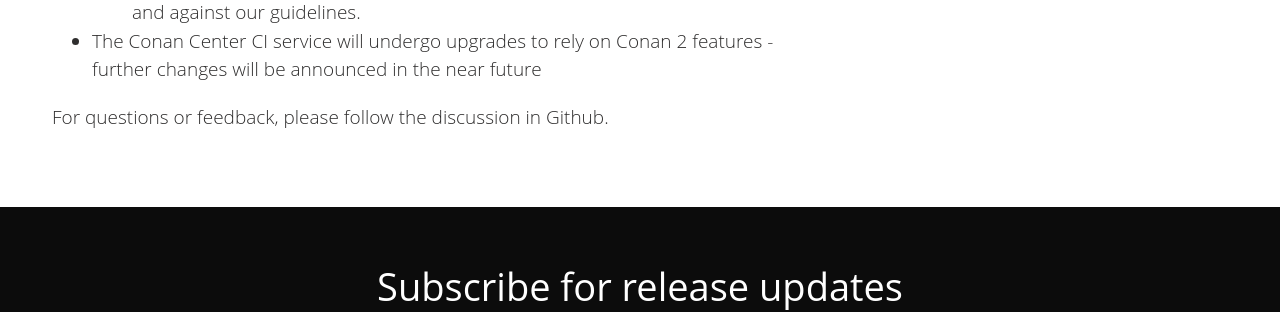
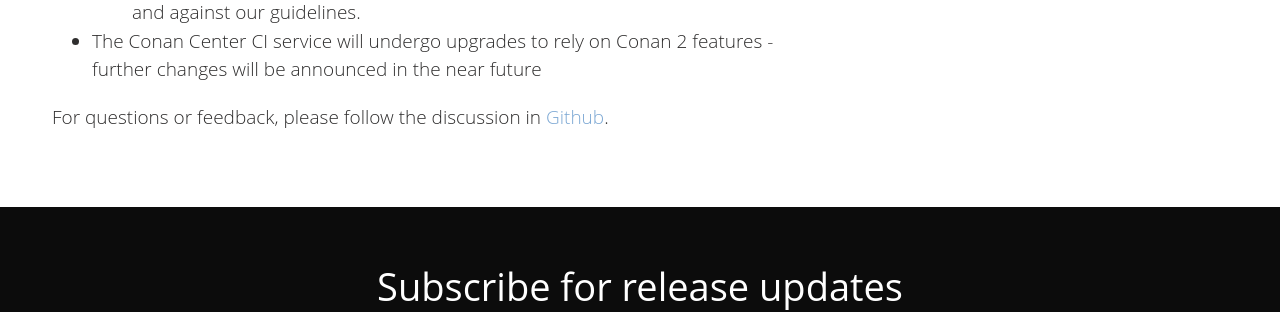
Before and after one commit to conan-io/conan-io.github.io, a Jekyll site: the page built from _posts/2024-09-30-Conan-Center-will-stop-receiving-updates-for-Conan-1.markdown, in a window 1280 px wide and 900 px high, scrolled down 1915 px. Shown: the part 470-782 px from the top of the window. Built offline with Jekyll 4.4.1, drawn with Linux system fonts in a browser that asks for light colours; comment, search, counter and statistics services are not loaded; part of the change alters nothing that is shown.

Commit message:
add GH link

```diff
--- a/_posts/2024-09-30-Conan-Center-will-stop-receiving-updates-for-Conan-1.markdown
+++ b/_posts/2024-09-30-Conan-Center-will-stop-receiving-updates-for-Conan-1.markdown
@@ -68,4 +68,4 @@ experience delays in reviews if the changesets/diffs make it less obvious what i
   - As usual, opening a large number of PRs in a short time is hugely discouraged and against our guidelines.
 - The Conan Center CI service will undergo upgrades to rely on Conan 2 features - further changes will be announced in the near future
 
-For questions or feedback, please follow the discussion in Github.
+For questions or feedback, please follow the discussion in [Github](https://github.com/conan-io/conan-center-index/discussions/25461).
```
